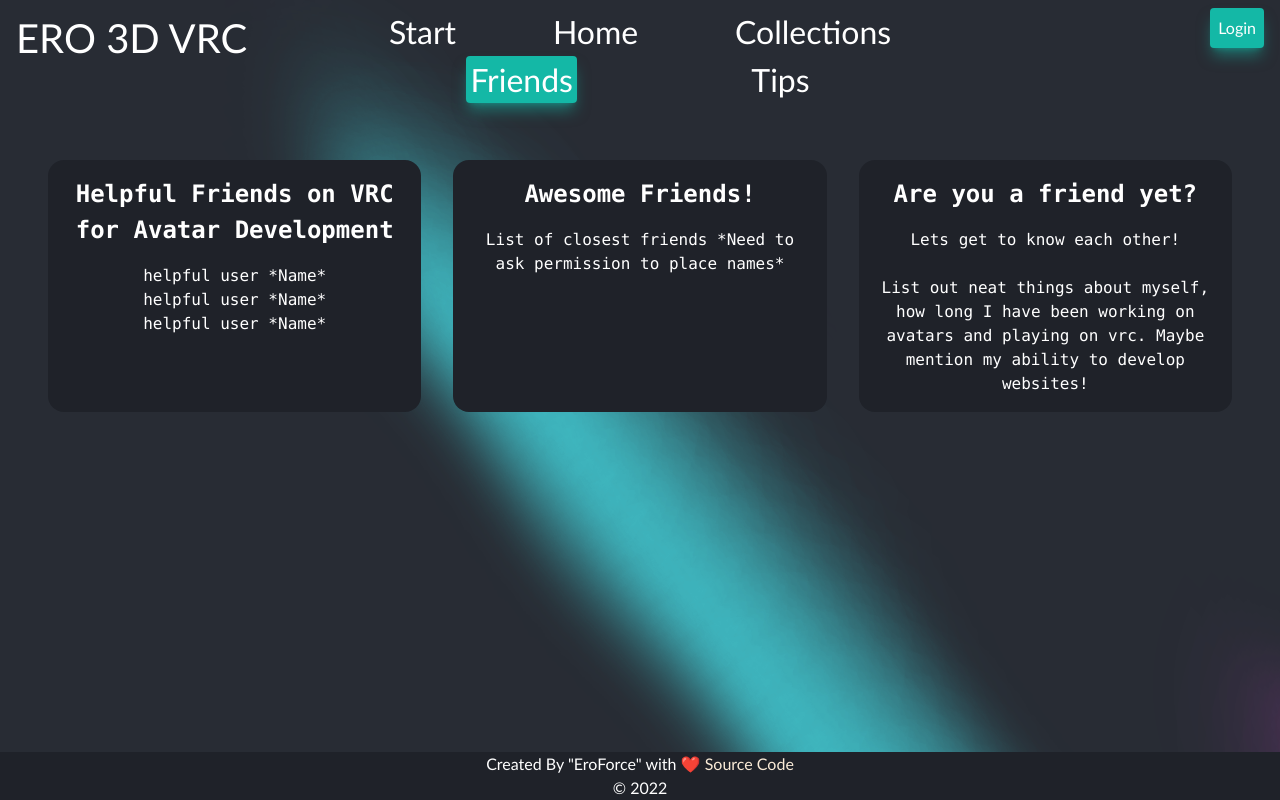
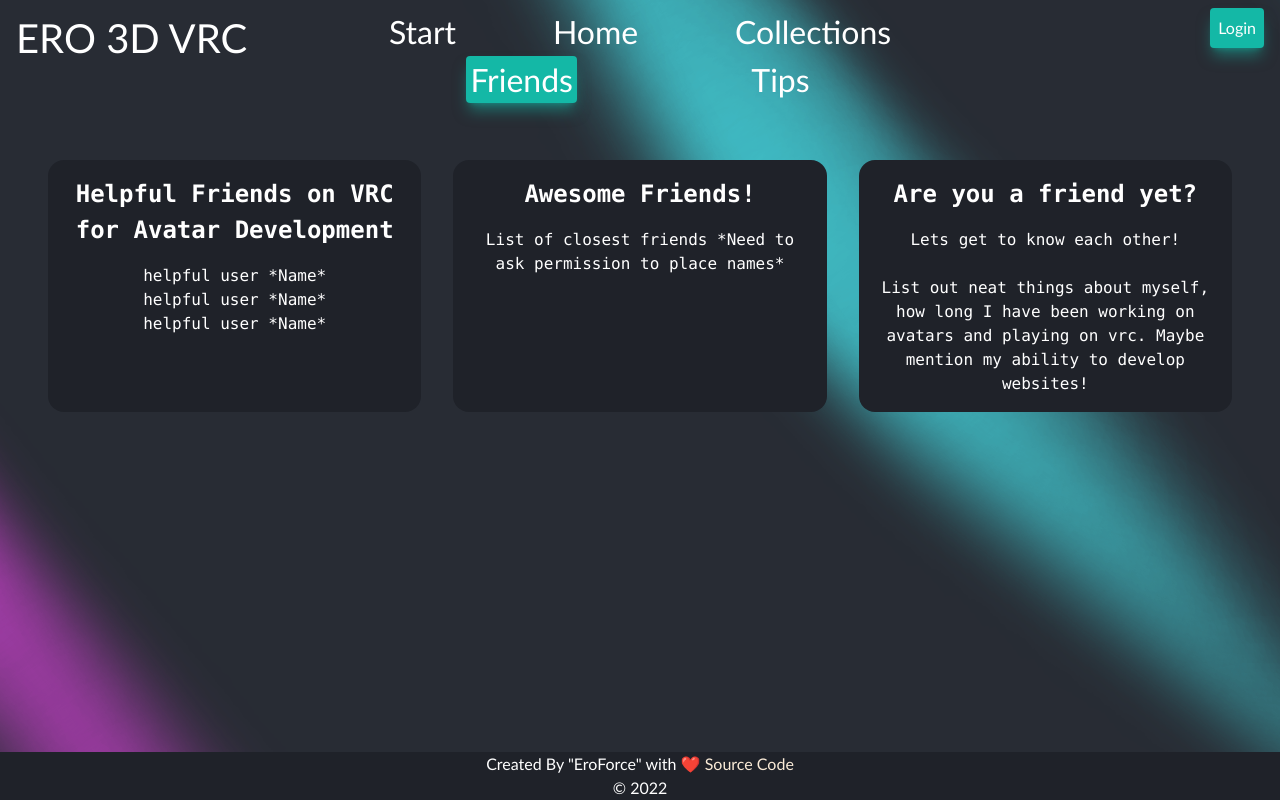
Before and after one commit to ajlineb/Ero3D-VRC, a React (Create React App) app in the folder client/: page /ero3d-vrc/friends in a window 1280 px wide. Built offline with nearby package versions, Linux system fonts and the light colour scheme.

Commit message:
setting the background image css

```diff
--- a/client/src/App.css
+++ b/client/src/App.css
@@ -7,7 +7,9 @@ html {
   background-color: var(--main-bg-color);
   color: white;
   background-image: url(./utils/social_Icons/background_bursts.png);
-  background-size: fit;
+  background-size: fill;
+  background-repeat: no-repeat;
+  background-position: center;
   z-index: 10;
 }
 
```
